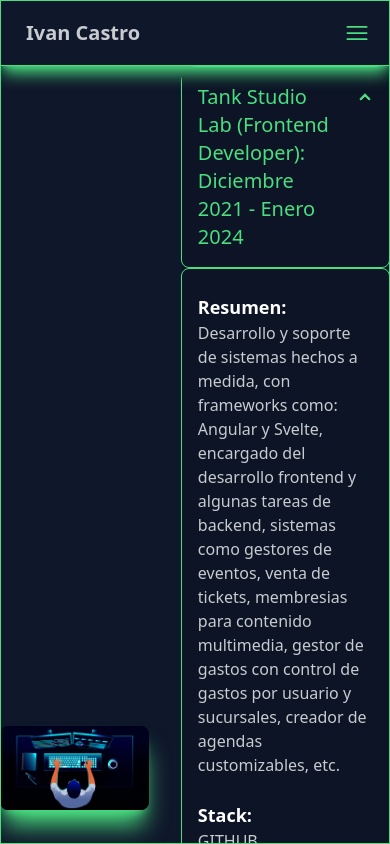
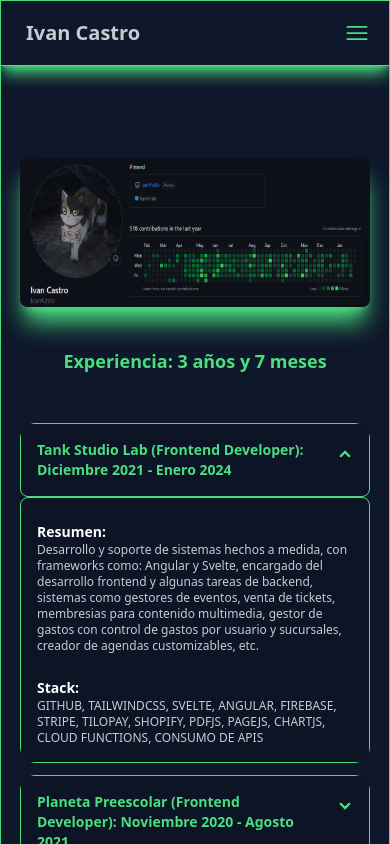
Before and after one commit to IvanKztro/portfolio, a SvelteKit app: page /experience in a window 390 px wide. Shown: the top 844 px of the page. Built offline with nearby package versions, Linux system fonts and the light colour scheme.

Commit message:
added: responsive

```diff
--- a/src/lib/components/navbar.svelte
+++ b/src/lib/components/navbar.svelte
@@ -1,5 +1,5 @@
 <div
-  class="navbar bg-base-100 border border-b-1 border-green-400 shadow-lg shadow-green-400 sticky top-0 z-10"
+  class="navbar bg-base-100 border border-b-1 border-green-400 shadow-lg shadow-green-400 fixed top-0 z-10 w-full"
 >
   <div class="flex-1">
     <a class="btn btn-ghost text-xl">Ivan Castro</a>
--- a/src/routes/+layout.svelte
+++ b/src/routes/+layout.svelte
@@ -18,7 +18,10 @@
     <slot />
   </div>
 {/key} -->
-  <div class="drawer lg:drawer-open">
+  <div class="lg:hidden w-full">
+    <Navbar></Navbar>
+  </div>
+  <div class="drawer lg:drawer-open mt-[4rem] lg:mt-0">
     <input id="my-drawer-2" type="checkbox" class="drawer-toggle" />
     <div
       class="drawer-content flex flex-col items-center justify-center bg-base-100"
@@ -27,8 +30,7 @@
       <!-- <label for="my-drawer-2" class="btn btn-primary drawer-button lg:hidden"
         >Open drawer</label
       > -->
-      <Navbar></Navbar>
-      <section class="container mx-auto h-screen w-screen bg-base-100">
+      <section class="container mx-auto h-screen bg-base-100">
         {#key data.url}
           <main
             in:fly={{ x: -200, duration: 300, delay: 300 }}
@@ -42,7 +44,7 @@
       </section>
     </div>
     <div
-      class="drawer-side border border-b-1 border-green-400 shadow-lg shadow-green-400"
+      class="drawer-side border border-b-1 border-green-400 shadow-lg shadow-green-400 mt-[4rem] lg:mt-0"
     >
       <label for="my-drawer-2" aria-label="close sidebar" class="drawer-overlay"
       ></label>
--- a/src/routes/+page.svelte
+++ b/src/routes/+page.svelte
@@ -7,16 +7,16 @@
 </svelte:head>
 
 <section
-  class=" flex flex-col lg:flex-row items-center gap-10 h-screen px-5 lg:px-0"
+  class=" flex flex-col lg:flex-row items-center gap-7 h-screen px-5 lg:px-5"
 >
-  <div class="flex flex-col">
+  <div class="flex flex-col gap-0 lg:gap-12">
     <h1
-      class="font-semibold text-3xl md:text-[3rem] lg:text-[4rem] pt-8 lg:pt-0"
+      class="font-semibold text-3xl md:text-[3rem] lg:text-[3.5rem] pt-8 lg:pt-0 leading-[55px]"
     >
       Hola, Soy <span class="text-green-400">Ivan Castro</span>
     </h1>
     <h1
-      class="font-semibold text-3xl md:text-[3rem] lg:text-[4rem] pt-8 lg:pt-0 mb-4"
+      class="font-semibold text-3xl md:text-[3rem] lg:text-[3.5rem] pt-4 lg:pt-0 mb-4 leading-[55px]"
     >
       <span class="text-green-400">Frontend Developer</span>
     </h1>
@@ -30,7 +30,7 @@
     src="./images/introduce.jpg"
     alt=""
     srcset=""
-    class="shadow-xl shadow-green-400 rounded-lg"
+    class="shadow-xl shadow-green-400 rounded-lg w-[350px]"
   />
 </section>
 
--- a/src/routes/aboutme/+page.svelte
+++ b/src/routes/aboutme/+page.svelte
@@ -1,14 +1,8 @@
-<!-- <div class=" mt-[5rem]">
-	<p class="text-4xl mt-8">
-		Soy un Frontend Developer apasionado por la creación de experiencias digitales impactantes. Mi experiencia en Frameworks como Angular y Svelte
-        me permite convertir diseños en sitios web y aplicaciones atractivas y funcionales. Siempre estoy listo para nuevos desafíos y aprendizaje continuo.
-        ¡Hablemos y exploremos oportunidades juntos!
-	</p>
-</div> -->
-
-<section class=" flex items-center gap-10 h-screen">
+<section
+  class=" flex flex-col lg:flex-row items-center gap-10 h-screen px-5 lg:px-5"
+>
   <div class="flex flex-col">
-    <p class="text-4xl mt-8">
+    <p class="text-lg md:text-2xl lg:text-4xl mt-8">
       Soy <span class="text-green-400">Frontend Developer</span>, con mas de 3
       años de experiencia, apasionado por la creación de experiencias digitales
       impactantes. Mi experiencia en Frameworks como
@@ -25,6 +19,6 @@
     src="./images/principal.jpg"
     alt=""
     srcset=""
-    class="shadow-xl shadow-green-400 rounded-lg w-[38rem]"
+    class="shadow-xl shadow-green-400 rounded-lg w-[350px]"
   />
 </section>
--- a/src/routes/experience/+page.svelte
+++ b/src/routes/experience/+page.svelte
@@ -1,26 +1,33 @@
-<div>
+<div class="overflow-y-auto">
   <!-- <h3>Experiencia</h3> -->
-  <section class="grid grid-cols-7 gap-8 items-center h-screen">
-    <article class="col-span-3">
+  <section
+    class=" flex flex-col gap-8 justify-center items-center h-screen px-5 pt-[10rem] md:pt-[5rem]"
+  >
+    <article class="w-[100%]">
       <img
-        src="./images/introduce.jpg"
+        src="./images/profile-github.png"
         alt=""
         srcset=""
-        class="shadow-xl shadow-green-400 rounded-lg"
+        class="shadow-xl shadow-green-400 rounded-lg md:w-[750px] h-[150px] md:h-[250px] block mx-auto"
       />
+      <p
+        class="text-center text-green-400 font-semibold pt-10 text-lg md:text-2xl"
+      >
+        Experiencia: 3 años y 7 meses
+      </p>
     </article>
-    <article class="col-span-4 flex flex-col gap-3">
+    <article class="w-[100%] lg:w-[70%] flex flex-col gap-3 py-4">
       <div class="collapse collapse-arrow bg-base-200">
         <input type="radio" name="my-accordion-2" checked="checked" />
         <div
-          class="collapse-title text-xl font-medium border border-green-400 rounded-lg text-green-400"
+          class="collapse-title text-sm md:text-xl font-semibold border border-green-400 rounded-lg text-green-400"
         >
           Tank Studio Lab (Frontend Developer): Diciembre 2021 - Enero 2024
         </div>
         <div class="collapse-content border border-green-400 rounded-lg">
           <br />
-          <h2 class="text-lg text-white font-semibold">Resumen:</h2>
-          <p>
+          <h2 class="text-sm md:text-lg text-white font-semibold">Resumen:</h2>
+          <p class="text-xs md:text-sm">
             Desarrollo y soporte de sistemas hechos a medida, con frameworks
             como: Angular y Svelte, encargado del desarrollo frontend y algunas
             tareas de backend, sistemas como gestores de eventos, venta de
@@ -29,8 +36,8 @@
             customizables, etc.
           </p>
           <br />
-          <h2 class="text-lg text-white font-semibold">Stack:</h2>
-          <p>
+          <h2 class="text-sm md:text-lg text-white font-semibold">Stack:</h2>
+          <p class="text-xs md:text-sm">
             GITHUB, TAILWINDCSS, SVELTE, ANGULAR, FIREBASE, STRIPE, TILOPAY,
             SHOPIFY, PDFJS, PAGEJS, CHARTJS, CLOUD FUNCTIONS, CONSUMO DE APIS
           </p>
@@ -40,14 +47,14 @@
       <div class="collapse collapse-arrow bg-base-200">
         <input type="radio" name="my-accordion-2" />
         <div
-          class="collapse-title text-xl font-medium border border-green-400 rounded-lg text-green-400"
+          class="collapse-title text-sm md:text-xl font-semibold border border-green-400 rounded-lg text-green-400"
         >
           Planeta Preescolar (Frontend Developer): Noviembre 2020 - Agosto 2021
         </div>
         <div class="collapse-content border border-green-400 rounded-lg">
           <br />
-          <h2 class="text-lg text-white font-semibold">Resumen:</h2>
-          <p>
+          <h2 class="text-sm md:text-lg text-white font-semibold">Resumen:</h2>
+          <p class="text-xs md:text-sm">
             Apoyo en la implementación de interfaz principal, módulos de blog,
             registro, login, buscador de contenido, carga de archivos (pdf, word
             y audio), módulo de pago de membresías con stripe, uso de firebase
@@ -55,30 +62,34 @@
             configuración de permisos de usuarios.
           </p>
           <br />
-          <h2 class="text-lg text-white font-semibold">Stack:</h2>
-          <p>GITHUB, TAILWINDCSS, SVELTE, FIREBASE, CONSUMO DE APIS, STRIPE</p>
+          <h2 class="text-sm md:text-lg text-white font-semibold">Stack:</h2>
+          <p class="text-xs md:text-sm">
+            GITHUB, TAILWINDCSS, SVELTE, FIREBASE, CONSUMO DE APIS, STRIPE
+          </p>
         </div>
       </div>
 
       <div class="collapse collapse-arrow bg-base-200">
         <input type="radio" name="my-accordion-2" />
         <div
-          class="collapse-title text-xl font-medium border border-green-400 rounded-lg text-green-400"
+          class="collapse-title text-sm md:text-xl font-semibold border border-green-400 rounded-lg text-green-400"
         >
           Volkswagen de México (Practicante): Enero 2019 - Agosto 2019
         </div>
         <div class="collapse-content border border-green-400 rounded-lg">
           <br />
-          <h2 class="text-lg text-white font-semibold">Resumen:</h2>
-          <p>
+          <h2 class="text-sm md:text-lg text-white font-semibold">Resumen:</h2>
+          <p class="text-xs md:text-sm">
             Encargado del desarrollo de sistema de inventario con escáner de
             códigos QR, gestión de permisos para usuarios, generación de
             reportes, documentación con metodología XP, manual de usuario,
             pruebas del sistema, reuniones con el gerente de area.
           </p>
           <br />
-          <h2 class="text-lg text-white font-semibold">Stack:</h2>
-          <p>HTML, CSS, JQUERY, PHP, MYSQL, JAVASCRIPT, METODOLOGIA XP</p>
+          <h2 class="text-sm md:text-lg text-white font-semibold">Stack:</h2>
+          <p class="text-xs md:text-sm">
+            HTML, CSS, JQUERY, PHP, MYSQL, JAVASCRIPT, METODOLOGIA XP
+          </p>
         </div>
       </div>
     </article>
--- a/src/routes/work/+page.svelte
+++ b/src/routes/work/+page.svelte
@@ -72,7 +72,7 @@
   ];
 </script>
 
-<div id="Proyectos" class="container mx-auto h-[95vh] overflow-y-auto">
+<div id="Proyectos" class="container mx-auto h-[95vh] overflow-y-auto px-5">
   <!-- <div class="">
 		<h2 class="text-center my-8 text-white text-4xl" >
 			PROYECTOS PERSONALES
@@ -82,12 +82,12 @@
     class="grid lg:grid-cols-3 md:grid-cols-2 sm:grid-cols-1 gap-8 justify-center mt-8"
   >
     {#each arrayProjects as p}
-      <div
+      <a
         class=" rounded-lg shadow-lg my-2 border border-1 border-green-400 hover:shadow-lg hover:shadow-green-400 cursor-pointer"
         href={p.url}
       >
         <img
-          class="w-full rounded-t-lg h-[14rem]"
+          class="w-full rounded-t-lg h-[12rem]"
           src={p.image}
           alt="Sunset in the mountains"
         />
@@ -114,7 +114,7 @@
             >
           </div> -->
         </section>
-      </div>
+      </a>
     {/each}
   </div>
 
```
Also changed, not shown: src/routes/skills/+page.svelte (+68 -59 lines), static/images/profile-github.png (added).
